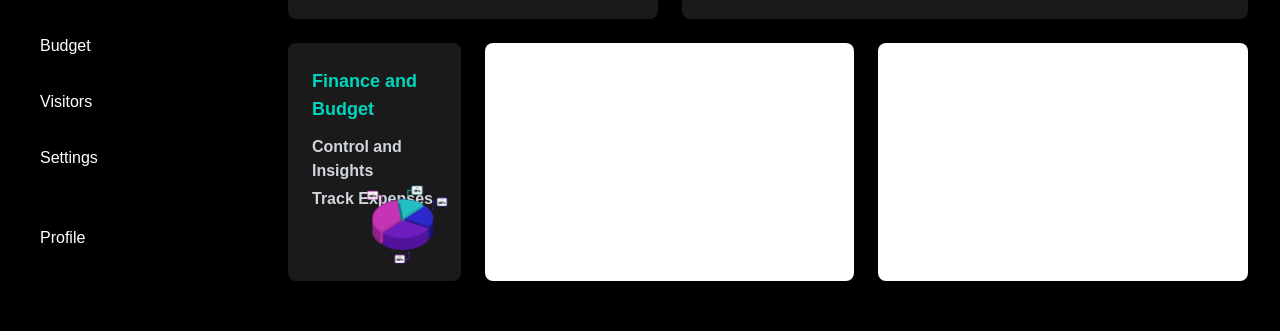
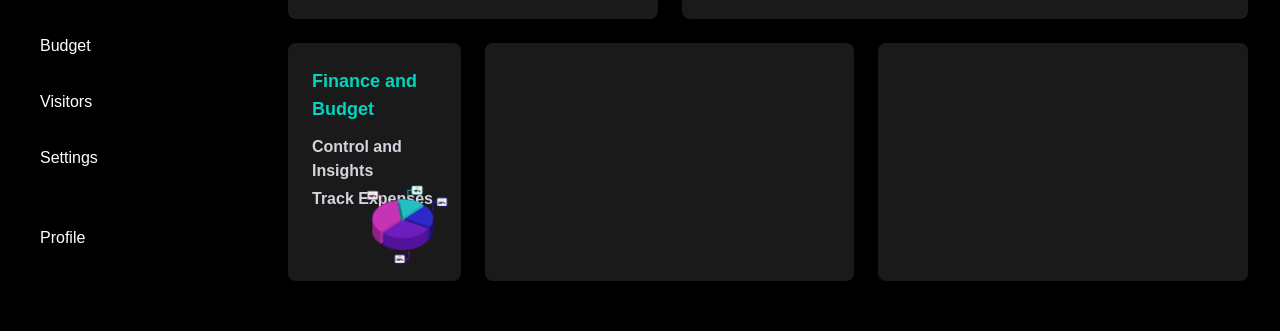
Before and after one commit to Labheshtheonly1/NEIGHBORLY-FRONTEND, a Next.js app: page /Admindashboard in a window 1280 px wide. Shown: the part 319-650 px from the top of the page. Built offline with nearby package versions, Linux system fonts and the light colour scheme; no server answers.

Commit message:
resolved conflicts

```diff
--- a/src/app/Admincomplaint/page.js
+++ b/src/app/Admincomplaint/page.js
@@ -36,7 +36,7 @@ export default function ComplaintPage() {
             Bookings
           </div>
           <div className="px-4 py-3 text-white hover:text-teal-400 transition-colors duration-200 relative group">
-            <a href="/Adminfinance"> Budget</a>
+            <a href="/resbudget"> Budget</a>
           </div>
           <div className="px-4 py-3 text-white hover:text-teal-400 transition-colors duration-200 relative group">
             Visitors
--- a/src/app/Admindashboard/page.js
+++ b/src/app/Admindashboard/page.js
@@ -50,7 +50,7 @@ export default function DashboardPage() {
               Bookings
             </div>
             <Link
-              href="/Adminfinance"
+              href="/resbudget"
               className="block px-4 py-3 text-white hover:text-teal-400 transition-colors duration-200"
             >
               Budget
@@ -155,8 +155,8 @@ export default function DashboardPage() {
           </Link>
 
           {/* Empty Cards */}
-          <div className="col-span-2 bg-white rounded-lg"></div>
-          <div className="col-span-2 bg-white rounded-lg"></div>
+          <div className="col-span-2 bg-white/10 rounded-lg"></div>
+          <div className="col-span-2 bg-white/10 rounded-lg"></div>
         </div>
       </main>
     </div>
--- a/src/app/Adminnotice/page.js
+++ b/src/app/Adminnotice/page.js
@@ -80,7 +80,7 @@ export default function NoticePage() {
           </a>
           <div className="px-4 py-3 hover:text-teal-400">Bookings</div>
           <a
-            href="/Adminfinance"
+            href="/resbudget"
             className="block px-4 py-3 hover:text-teal-400"
           >
             Budget
--- a/src/app/Rescomplaints/page.js
+++ b/src/app/Rescomplaints/page.js
@@ -1,6 +1,7 @@
 'use client';
 
 import { useState } from 'react';
+import Image from 'next/image';
 
 // Mock data for the complaints list
 const initialComplaints = [
```
